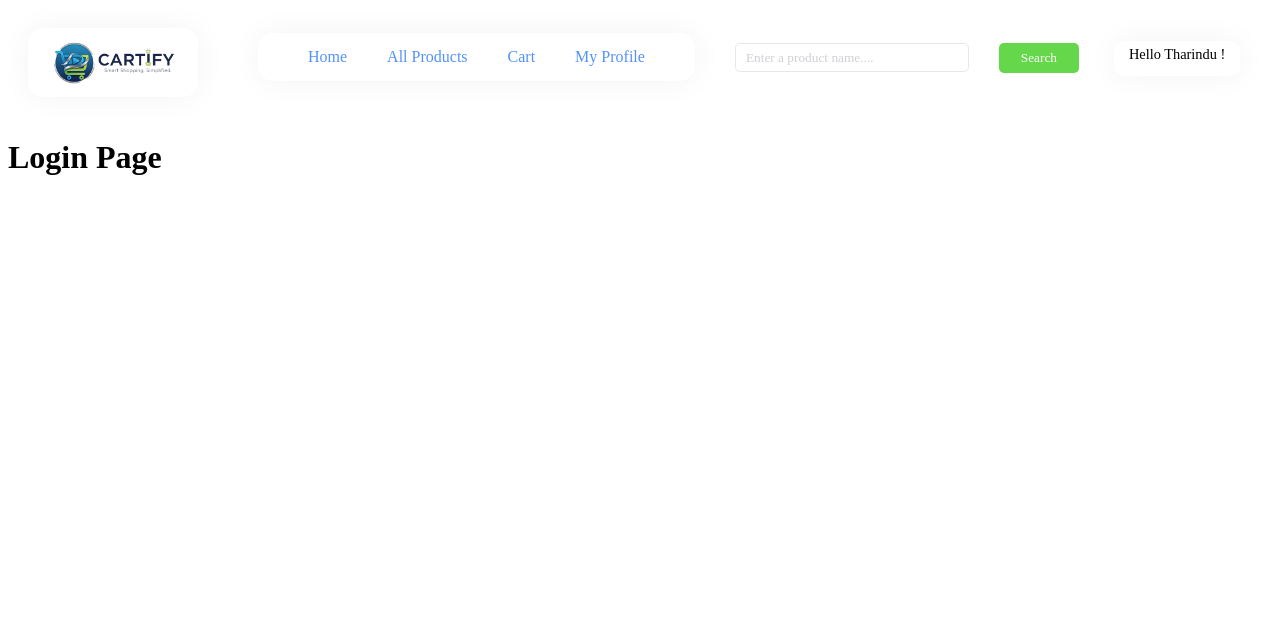
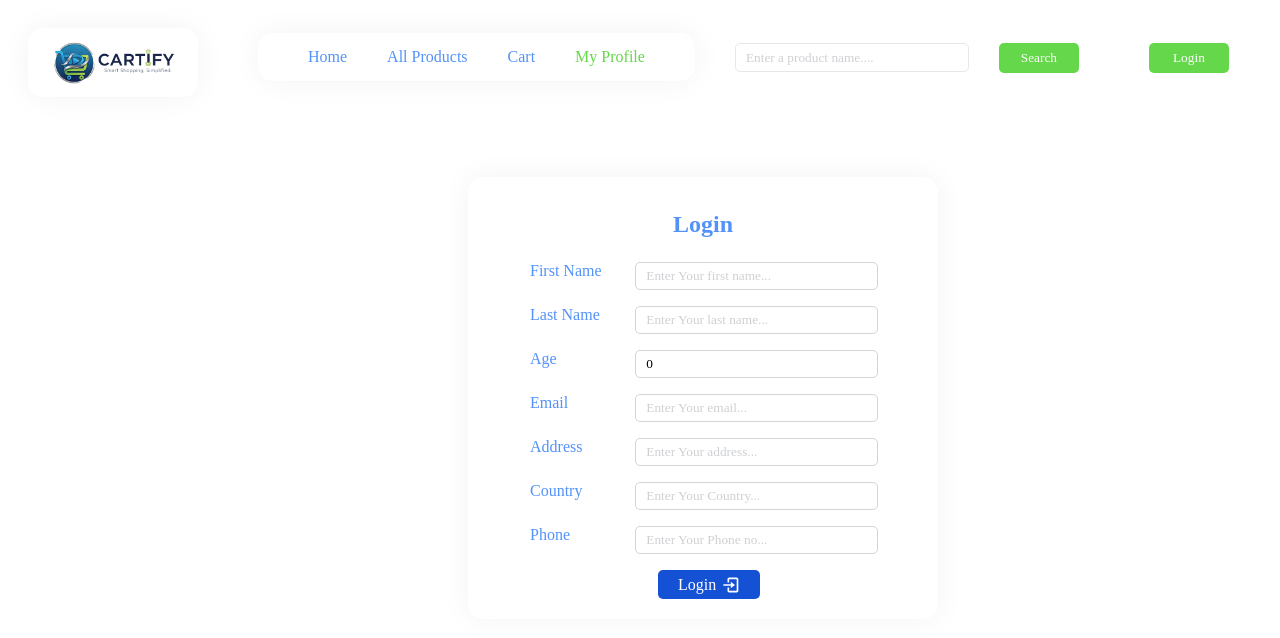
Before and after one commit to tharindudev13/Cartify, a React (Vite) app: page /Cartify/login in a window 1280 px wide. Shown: the top 638 px of the page. Built offline with nearby package versions, Linux system fonts and the light colour scheme.

Commit message:
Added login page

```diff
--- a/src/components/Navbar.jsx
+++ b/src/components/Navbar.jsx
@@ -10,7 +10,7 @@ function Navbar() {
 
 
     const user = useSelector((state) => {return state.user})
-    const userName = user.userName
+    const userName = user.FName
 
     const link = user.isLoggedin ? '/profile' : '/login'
     const navigate = useNavigate()
--- a/src/components/Product.jsx
+++ b/src/components/Product.jsx
@@ -43,11 +43,13 @@ function Product(){
                         <span className="category">{product.category}</span>
 
                     </div>
+
+                    </Link>
+
                     <div className="buy">
                         <button style={{backgroundColor : "#4cd12e"}}>Buy Now <HiOutlineShoppingBag className="icon"/> </button>
                         <button style={{backgroundColor : "#f8c304"}}>Add to Cart <AiOutlineShoppingCart className="icon"/></button>
                     </div>
-                    </Link>
                 </div>
             ))}
             </div>
--- a/src/features/UserSlice.js
+++ b/src/features/UserSlice.js
@@ -1,14 +1,15 @@
 import { createSlice } from "@reduxjs/toolkit";
 
 const initialState = {
-    userName:'Tharindu',
+    FName:'Tharindu',
+    LName: '',
     age: 0,
     email: '',
     address: '',
     country: '',
     phone: '',
     profilePic: '',
-    isLoggedin: true
+    isLoggedin: false
 }
 
 const UserSlice = createSlice({
@@ -16,14 +17,16 @@ const UserSlice = createSlice({
     initialState,
     reducers: {
         login: (state, action) => {
-            const { userName, age, email, address, country, phone, profilePic } = action.payload;
-            state.userName = userName;
+            const { fname,lname, age, email, address, country, phone } = action.payload;
+            state.FName = fname;
+            state.LName = lname;
             state.age = age;
             state.email = email;
             state.address = address;
             state.country = country;
             state.phone = phone;
-            state.profilePic = profilePic;
+            state.isLoggedin = true
+            // state.profilePic = profilePic;
         }
     }
 })
--- a/src/index.css
+++ b/src/index.css
@@ -76,10 +76,11 @@
   border-radius: 5px;
   cursor: pointer;
   margin: 35px;
+  transition: 600ms background-color ease;
 
 }
 .navbar button:hover{
-  background-color: #4cd12e;
+  background-color: #1551d4;
 
 }
 
@@ -150,7 +151,7 @@
 
 .product-card .title{
   font-weight: 550;
-  width: 350px;
+  width: 320px;
 }
 
 .product-card .price{
@@ -301,3 +302,62 @@
 .comment .text{
   margin-top: 5px;
 }
+
+.login{
+  padding: 10px 60px 20px;
+  border-radius: 30px;
+  margin: 60px 25px 10px 460px;
+  border-radius: 15px;
+  box-shadow: 0 0 30px 0 rgba(0,0,0,0.05);
+  width: 350px;
+
+}
+
+.login h3{
+  text-align: center;
+  font-size: 1.5rem;
+  color: #5292f9;
+}
+
+.login p{
+  display: flex;
+}
+
+.login .data{
+  padding: 0 2px;
+  width: 100px;
+  margin-right: 15px;
+  color: #5292f9;
+  font-weight: 500;
+
+}
+
+.login input{
+  border-radius:5px;
+  border: 1.5px solid #d3d5d8;
+  padding: 5px 10px;
+  width: 250px;
+
+}
+
+.login input::placeholder{
+  color: #ced0d3;
+
+}
+
+.login button{
+  color: #FFFFFF;
+  background-color: #1551d4;
+  border: none;
+  border-radius: 5px;
+  padding: 5px 20px;
+  font-size: 1rem;
+  margin-left: 130px;
+  cursor: pointer;
+}
+
+.login .icon{
+  margin-bottom: -5px;
+  width: 20px;
+  height: auto;
+}
--- a/src/pages/Login.jsx
+++ b/src/pages/Login.jsx
@@ -1,8 +1,69 @@
+import { BiLogIn } from "react-icons/bi"
+import { useDispatch, useSelector } from "react-redux"
+import { useEffect, useState } from "react"
+import { useNavigate } from "react-router"
+import { login } from "../features/UserSlice"
+
 function Login(){
+
+    const navigate = useNavigate()
+
+    const user = useSelector((state) => {return state.user})
+    const dispatch = useDispatch()
+    const [fname,setFname] = useState('')
+    const [lname,setLname] = useState('')
+    const [age,setAge] = useState(0)
+    const [email,setEmail] = useState('')
+    const [address,setAddress] = useState('')
+    const [country,setcountry] = useState('')
+    const [phone,setphone] = useState('')
+
+    const handleLogin = () =>{
+        dispatch(login({address,lname, age, email, fname, country, phone}))
+        navigate('/profile')
+    }
+
+    useEffect(() =>{
+        console.log(fname,lname,age,email,address,country,phone);
+
+    },[user])
+
 
     return(
         <>
-        <h1>Login Page</h1>
+        <div className="login">
+            <h3>Login</h3>
+        <p>
+            <span className="data">First Name  </span>
+            <input type="text" placeholder="Enter Your first name..." onChange={(e) => setFname(e.target.value)} value={fname}/>
+        </p>
+        <p>
+            <span className="data">Last Name  </span>
+            <input type="text" placeholder="Enter Your last name..." onChange={(e) => setLname(e.target.value)} value={lname}/>
+        </p>
+        <p>
+            <span className="data">Age  </span>
+            <input type="number" placeholder="Enter Your age..." onChange={(e) => setAge(e.target.value)} value={age}/>
+        </p>
+        <p>
+            <span className="data">Email  </span>
+            <input type="text" placeholder="Enter Your email..." onChange={(e) => setEmail(e.target.value)} value={email}/>
+            </p>
+        <p>
+            <span className="data">Address  </span>
+            <input type="text" placeholder="Enter Your address..." onChange={(e) => setAddress(e.target.value)} value={address}/>
+        </p>
+        <p>
+            <span className="data">Country  </span>
+            <input type="text" placeholder="Enter Your Country..." onChange={(e) => setcountry(e.target.value)} value={country}/>
+        </p>
+        <p>
+            <span className="data">Phone  </span>
+            <input type="tel" placeholder="Enter Your Phone no..." onChange={(e) => setphone(e.target.value)} value={phone}/>
+        </p>
+
+        <button onClick={handleLogin}>Login <BiLogIn className="icon"/></button>
+        </div>
         </>
     )
 }
--- a/src/pages/Profile.jsx
+++ b/src/pages/Profile.jsx
@@ -1,8 +1,19 @@
+import { useEffect } from "react"
+import { useSelector } from "react-redux"
+
 function Products(){
+
+    const user = useSelector((state) => {return state.user})
+
+    useEffect(() => {
+        console.log(user);
+
+    },[])
 
     return(
         <>
             <h1>Profile Page</h1>
+            <h2>{user.FName}</h2>
         </>
     )
 
```
